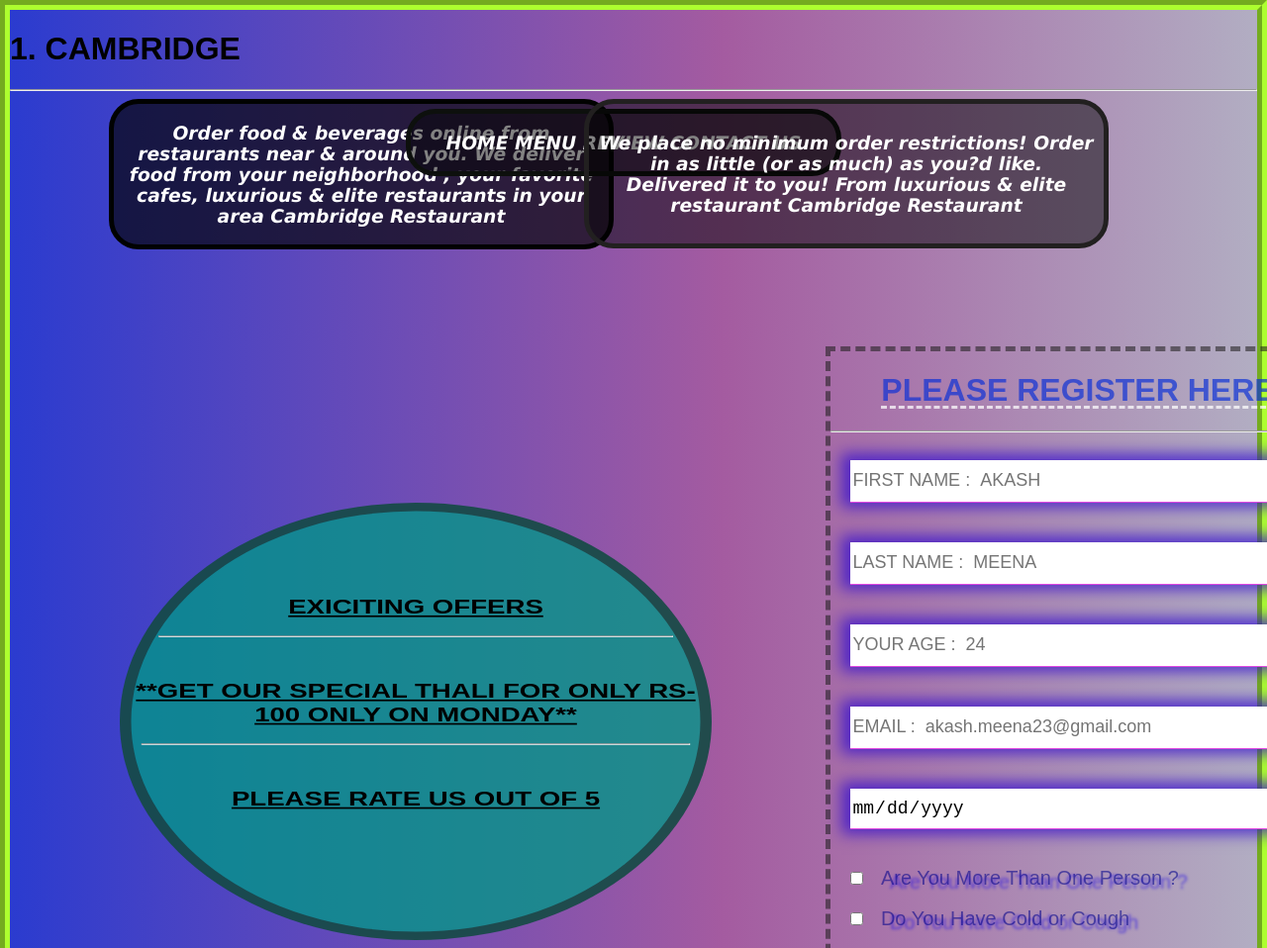
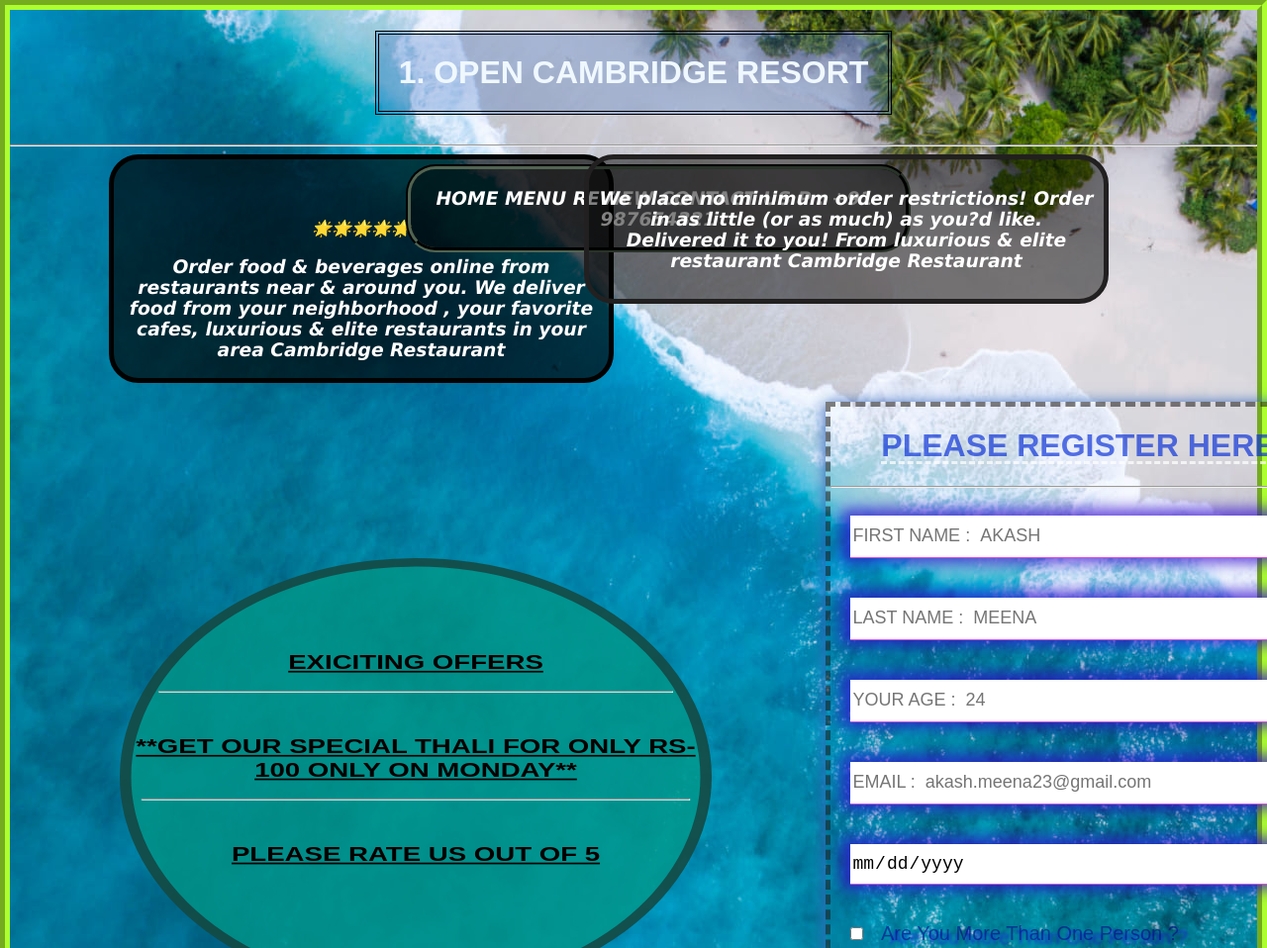
Before and after one commit to akash230997/CAMBRIDGE-RESORT-CSS-, a plain HTML site: page index.html in a window 1280 px wide. Shown: the top 958 px of the page at 99% size. Drawn offline with Linux system fonts and the light colour scheme.

Commit message:
Basic changes

```diff
--- a/CSS/style.css
+++ b/CSS/style.css
@@ -4,18 +4,20 @@ body{
     padding: 0%;
     font-family: Arial, Helvetica, sans-serif;
     border: 10px groove greenyellow;
-    /* background-image: url(img/Beach-Wallpaper.jpg);
+    background-image: url(img/Beach-Wallpaper.jpg);
     background-position:0 0 ;
     background-repeat: no-repeat;
     background-clip: border-box;
-    background-attachment: fixed; */
-    background: #293BD0;
-    background: -moz-linear-gradient(left, #293BD0 0%, #A45BA0 57%, #B2AFC3 100%);
-    background: -webkit-linear-gradient(left, #293BD0 0%, #A45BA0 57%, #B2AFC3 100%);
-    background: linear-gradient(to right, #293BD0 0%, #A45BA0 57%, #B2AFC3 100%);
+    background-attachment: fixed;
 
 }
-
+.headtop{
+    color:aliceblue;
+    border: 4px double #000;
+    display: inline-block;
+    padding: 20px;
+    background-color: #3469bf47;
+}
 #header{
     width: 100%;
     height: 170px;
@@ -25,6 +27,7 @@ body{
     position: relative;
     top: 0px;
     left: 100px;
+    padding-top: 60px;
     color: white;
     width: 500px;
     border: 5px solid rgb(1, 2, 1);
@@ -41,8 +44,8 @@ body{
     position: absolute;
     top: 10px;
     left: 400px;
-    width: 430px;
-    border: 5px solid rgb(13, 16, 13);
+    width: 500px;
+    border: 5px groove rgb(13, 16, 13);
     background-color: rgba(2, 2, 2, 0.491);
     border-radius: 30px 30px 30px 30px;
     color: white;
@@ -129,6 +132,7 @@ body{
     height: 800px;
     display: inline-block;
     border: 5px dashed rgba(33, 30, 30, 0.568);
+    box-shadow: 5px 7px 14px 6px #3469BF;
     position: relative;
     right: -300px;
 }
@@ -230,7 +234,7 @@ body{
     height: 400px;
     border: 10px double #000;
     border-radius: 50px;
-    background-color: aqua;
+    background-color: rgba(0, 255, 255, 0.674);
 }
 ul > li{
     list-style:none;
--- a/index.html
+++ b/index.html
@@ -8,14 +8,14 @@
     <link rel="stylesheet" href="CSS/style.css">
 </head>
 <body>
-    <h1 class="headtop">1. CAMBRIDGE</h1>
+    <center><a href=""><h1 class="headtop">1. OPEN CAMBRIDGE RESORT</h1></a></center>
     <hr>
     <div id="header">
-    <div class="box1">
+    <div class="box1">🌟🌟🌟🌟🌟
         <h3>Order food & beverages online from restaurants near & around you. We deliver food from your neighborhood ,
         your favorite cafes, luxurious & elite restaurants in your area Cambridge Restaurant</h3>
     </div>
-    <div class="box2"><h3>HOME MENU REVIEW CONTACT US</h3></div>
+    <div class="box2"><h3>HOME MENU REVIEW CONTACT US P : +91-987654321</h3></div>
     <div class="box3"><h3>We place no minimum order restrictions! Order in as little (or as much) as you?d like. Delivered it to you! From luxurious & elite restaurant Cambridge Restaurant</h3></div>
     </div>
     <div id="main">
```
